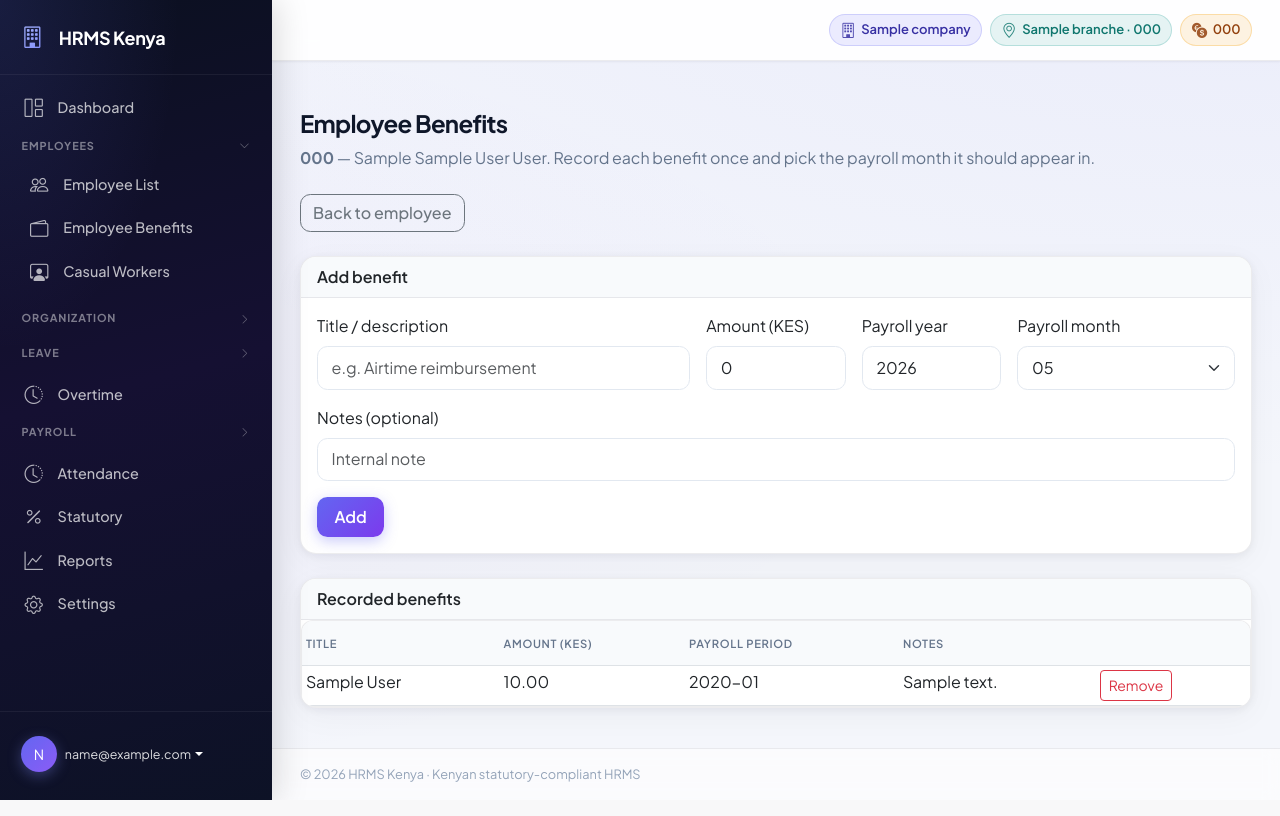
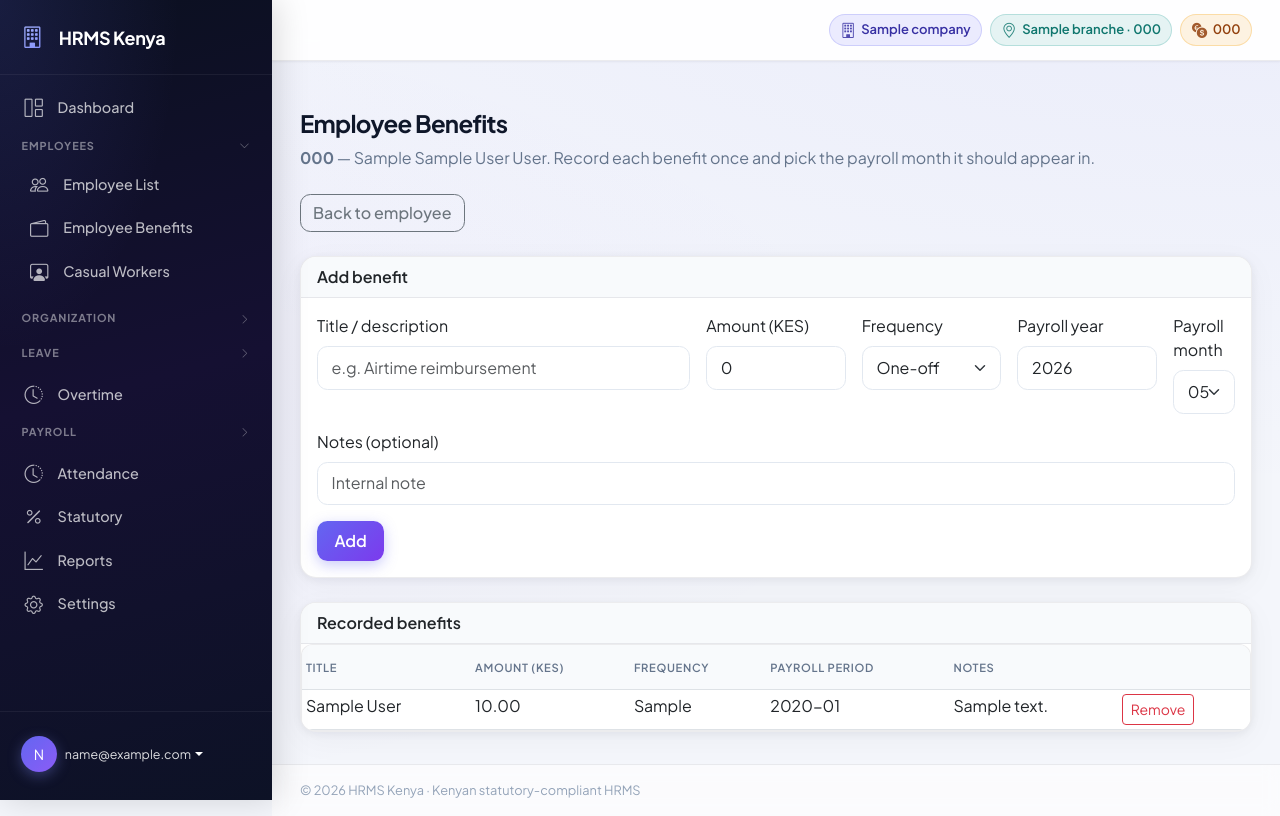
Before and after one commit to NgariMwangi/hrms, a Flask app: page /employees/1/benefits in a window 1280 px wide. Run offline with Flask 3, Linux system fonts and the light colour scheme; a user stored in the database is signed in; tables that the repository leaves empty hold one stand-in row (values such as "Sample post").

```diff
--- a/app/models/benefit.py
+++ b/app/models/benefit.py
@@ -8,7 +8,7 @@ from app.models.base import BaseModel
 
 
 class EmployeeBenefit(BaseModel):
-    """Employee benefit scheduled for one payroll month."""
+    """Employee benefit scheduled for payroll (one-off or recurring monthly)."""
     __tablename__ = 'employee_benefits'
     __table_args__ = (
         db.Index('ix_employee_benefits_employee_id', 'employee_id'),
@@ -18,6 +18,7 @@ class EmployeeBenefit(BaseModel):
     employee_id = db.Column(db.Integer, db.ForeignKey('employees.id', ondelete='CASCADE'), nullable=False)
     title = db.Column(db.String(200), nullable=False)
     amount = db.Column(db.Numeric(14, 2), default=Decimal('0'), nullable=False)
+    frequency = db.Column(db.String(20), default='one_off', nullable=False)  # one_off, monthly
     effective_date = db.Column(db.Date, nullable=True)  # legacy compatibility
     payroll_year = db.Column(db.Integer, nullable=True)
     payroll_month = db.Column(db.Integer, nullable=True)
--- a/app/routes/employees.py
+++ b/app/routes/employees.py
@@ -943,7 +943,10 @@ def employee_benefits(id):
             amount = request.form.get('amount', type=float)
             payroll_year = request.form.get('payroll_year', type=int)
             payroll_month = request.form.get('payroll_month', type=int)
+            frequency = (request.form.get('frequency') or 'one_off').strip().lower()
             notes = (request.form.get('notes') or '').strip() or None
+            if frequency not in {'one_off', 'monthly'}:
+                frequency = 'one_off'
             if (
                 title
                 and amount is not None and amount >= 0
@@ -955,6 +958,7 @@ def employee_benefits(id):
                         employee_id=id,
                         title=title[:200],
                         amount=Dec(str(amount)),
+                        frequency=frequency,
                         effective_date=date(payroll_year, payroll_month, 1),
                         payroll_year=payroll_year,
                         payroll_month=payroll_month,
@@ -963,7 +967,10 @@ def employee_benefits(id):
                     )
                 )
                 db.session.commit()
-                flash('Benefit added and will be included in the selected payroll month.', 'success')
+                if frequency == 'monthly':
+                    flash('Recurring benefit added. It will be included every month from the selected payroll period.', 'success')
+                else:
+                    flash('One-off benefit added for the selected payroll month.', 'success')
             else:
                 flash('Enter title, amount and a valid payroll month/year.', 'danger')
         elif action == 'delete':
--- a/app/routes/payroll.py
+++ b/app/routes/payroll.py
@@ -226,10 +226,24 @@ def run_calculate(id):
                 EmployeeBenefit.is_active.is_(True),
                 db.or_(
                     db.and_(
+                        EmployeeBenefit.frequency == 'one_off',
                         EmployeeBenefit.payroll_year == run_obj.pay_year,
                         EmployeeBenefit.payroll_month == run_obj.pay_month,
                     ),
                     db.and_(
+                        EmployeeBenefit.frequency == 'monthly',
+                        EmployeeBenefit.payroll_year.isnot(None),
+                        EmployeeBenefit.payroll_month.isnot(None),
+                        db.or_(
+                            EmployeeBenefit.payroll_year < run_obj.pay_year,
+                            db.and_(
+                                EmployeeBenefit.payroll_year == run_obj.pay_year,
+                                EmployeeBenefit.payroll_month <= run_obj.pay_month,
+                            ),
+                        ),
+                    ),
+                    db.and_(
+                        db.or_(EmployeeBenefit.frequency.is_(None), EmployeeBenefit.frequency == ''),
                         EmployeeBenefit.payroll_year.is_(None),
                         EmployeeBenefit.payroll_month.is_(None),
                         EmployeeBenefit.effective_date.isnot(None),
--- a/app/templates/employees/benefits.html
+++ b/app/templates/employees/benefits.html
@@ -25,10 +25,17 @@
                 <input type="number" name="amount" class="form-control" step="0.01" min="0" required value="0"/>
             </div>
             <div class="col-md-2">
+                <label class="form-label">Frequency</label>
+                <select name="frequency" class="form-select">
+                    <option value="one_off">One-off</option>
+                    <option value="monthly">Recurring monthly</option>
+                </select>
+            </div>
+            <div class="col-md-2">
                 <label class="form-label">Payroll year</label>
                 <input type="number" name="payroll_year" class="form-control" min="2000" max="2100" required value="{{ today.year }}">
             </div>
-            <div class="col-md-3">
+            <div class="col-md-1">
                 <label class="form-label">Payroll month</label>
                 <select name="payroll_month" class="form-select" required>
                     {% for m in range(1, 13) %}
@@ -56,6 +63,7 @@
                     <tr>
                         <th>Title</th>
                         <th>Amount (KES)</th>
+                        <th>Frequency</th>
                         <th>Payroll period</th>
                         <th>Notes</th>
                         <th></th>
@@ -66,6 +74,7 @@
                     <tr>
                         <td>{{ a.title }}</td>
                         <td>{{ "%.2f"|format(a.amount|float) }}</td>
+                        <td>{{ (a.frequency or 'one_off').replace('_', ' ') }}</td>
                         <td>
                             {% if a.payroll_year and a.payroll_month %}
                             {{ a.payroll_year }}-{{ "%02d"|format(a.payroll_month) }}
@@ -84,7 +93,7 @@
                         </td>
                     </tr>
                     {% else %}
-                    <tr><td colspan="5" class="text-muted px-3 py-2">No benefits recorded yet.</td></tr>
+                    <tr><td colspan="6" class="text-muted px-3 py-2">No benefits recorded yet.</td></tr>
                     {% endfor %}
                 </tbody>
             </table>
--- a/app/templates/employees/benefits_index.html
+++ b/app/templates/employees/benefits_index.html
@@ -25,6 +25,7 @@
                     <th>Employee</th>
                     <th>Benefit</th>
                     <th>Amount (KES)</th>
+                    <th>Frequency</th>
                     <th>Payroll period</th>
                     <th></th>
                 </tr>
@@ -35,6 +36,7 @@
                     <td>{{ row.employee.full_name if row.employee else '—' }}</td>
                     <td>{{ row.title }}</td>
                     <td>{{ "%.2f"|format(row.amount|float) }}</td>
+                    <td>{{ (row.frequency or 'one_off').replace('_', ' ') }}</td>
                     <td>
                         {% if row.payroll_year and row.payroll_month %}
                         {{ row.payroll_year }}-{{ "%02d"|format(row.payroll_month) }}
@@ -47,7 +49,7 @@
                     </td>
                 </tr>
                 {% else %}
-                <tr><td colspan="5" class="text-muted px-3 py-2">No employee benefits found.</td></tr>
+                <tr><td colspan="6" class="text-muted px-3 py-2">No employee benefits found.</td></tr>
                 {% endfor %}
             </tbody>
         </table>
--- a/app/templates/employees/history.html
+++ b/app/templates/employees/history.html
@@ -147,6 +147,7 @@
                         <tr>
                             <th>Title</th>
                             <th class="text-end">Amount</th>
+                            <th>Frequency</th>
                             <th class="text-nowrap">Payroll period</th>
                             <th>Notes</th>
                         </tr>
@@ -156,6 +157,7 @@
                         <tr>
                             <td class="fw-medium">{{ b.title }}</td>
                             <td class="text-end">{{ "%.2f"|format(b.amount|float) }} {{ currency_code }}</td>
+                            <td>{{ (b.frequency or 'one_off').replace('_', ' ') }}</td>
                             <td class="text-nowrap">
                                 {% if b.payroll_year and b.payroll_month %}
                                 {{ b.payroll_year }}-{{ "%02d"|format(b.payroll_month) }}
--- /dev/null
+++ b/scripts/sql/ensure_employee_benefits_frequency_default.sql
@@ -0,0 +1,7 @@
+-- Ensure frequency exists for employee benefits and defaults to one_off.
+UPDATE employee_benefits
+SET frequency = 'one_off'
+WHERE frequency IS NULL OR trim(frequency) = '';
+
+ALTER TABLE employee_benefits
+    ALTER COLUMN frequency SET DEFAULT 'one_off';
```
